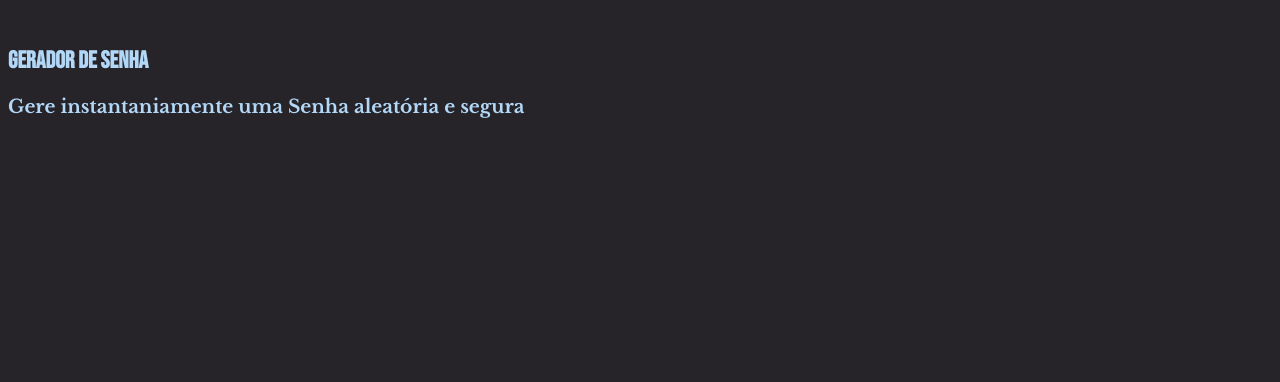
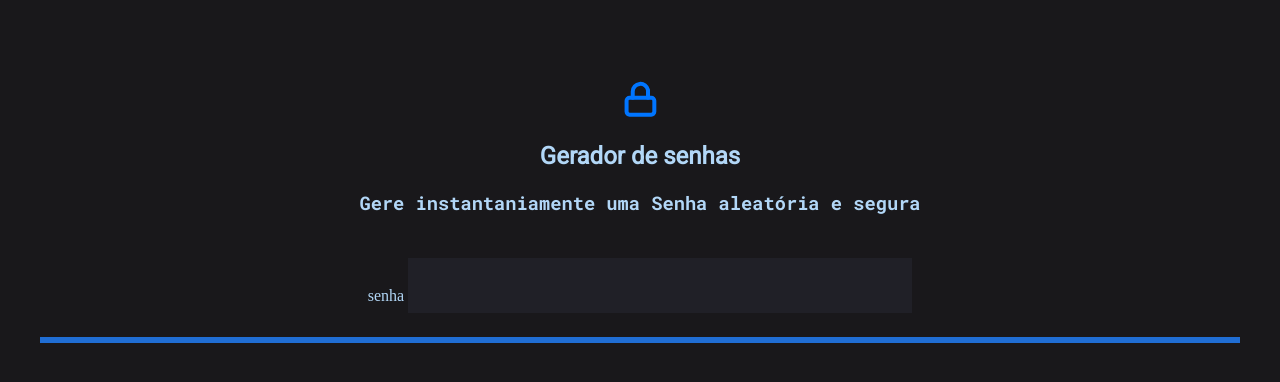
Before and after one commit to erikaapparecido/gerador-de-senha, a plain HTML site: page index.html in a window 1280 px wide. Drawn offline with nearby package versions, Linux system fonts and the light colour scheme.

Commit message:
Add files via upload

```diff
--- a/index.html
+++ b/index.html
@@ -1,23 +1,29 @@
 <!DOCTYPE html>
-<html lang="en">
+<html lang="pt-br">
 <head>
     <meta charset="UTF-8">
-    <meta http-equiv="X-UA-Compatible" content="IE=edge">
     <meta name="viewport" content="width=device-width, initial-scale=1.0">
-    <title>Gerador De Senha 3-A</title><link rel="stylesheet" href="style.css">
-
+    <title>Gerador de Senhas</title>
+    <link rel="stylesheet" href="style.css">
     <link rel="preconnect" href="https://fonts.googleapis.com">
-<link rel="preconnect" href="https://fonts.gstatic.com" crossorigin>
-<link href="https://fonts.googleapis.com/css2?family=Bebas+Neue&family=Libre+Baskerville:ital,wght@0,400;0,700;1,400&family=Roboto+Mono:ital,wght@0,100..700;1,100..700&display=swap" rel="stylesheet">
-
-<link rel="preconnect" href="https://fonts.googleapis.com">
-<link rel="preconnect" href="https://fonts.gstatic.com" crossorigin>
-<link href="https://fonts.googleapis.com/css2?family=Bebas+Neue&family=Libre+Baskerville:ital,wght@0,400;0,700;1,400&family=Roboto+Mono:ital,wght@0,100..700;1,100..700&display=swap" rel="stylesheet">
-
+    <link rel="preconnect" href="https://fonts.gstatic.com" crossorigin>
+    <link href="https://fonts.googleapis.com/css2?family=Roboto&display=swap" rel="stylesheet">
+    <link rel="preconnect" href="https://fonts.googleapis.com">
+    <link rel="preconnect" href="https://fonts.gstatic.com" crossorigin>
+    <link href="https://fonts.googleapis.com/css2?family=Roboto+Mono:ital,wght@0,100..700;1,100..700&display=swap" rel="stylesheet">
 </head>
 <body>
-    <img src="" alt="">
-    <h2 class="titulo-principal">Gerador De Senha</h2>
-    <h3 class="titulo-secundario">Gere instantaniamente uma Senha aleatória e segura</h3>
+    <section class="conteudo">
+        <div class="conteudo-titulo">
+            <img src="unlock.svg" alt="">
+            <h2 class="titulo-principal">Gerador de senhas</h2>
+            <h3 class="titulo-secundario">Gere instantaniamente uma Senha aleatória e segura</h3>
+                <div>
+                    <div class="conteudo-senha">
+                        <label for="senha">senha</label>
+                        <input name="senha" type="text" id="campo-senha">
+                    </div>
+    </section>
+
 </body>
 </html>
--- a/style.css
+++ b/style.css
@@ -1,11 +1,11 @@
 :root{
     --branco: rgb(178, 215, 247);
-    --cordefundo:  rgb(38, 36, 41);
-    --fundodasenha: rgb(44, 44, 57);
-    --fundotexto: rgb(45, 40, 77);
-    --borda: rgb(212, 32, 137);
-    --libreBaskerville:"Libre Baskerville", serif;
-    --bebasNeue: "Bebas Neue", sans-serif;;
+    --cordefundo:  rgb(25, 24, 27);
+    --fundodasenha: rgb(32, 32, 39);
+    --fundotexto: rgb(28, 25, 44);
+    --borda: rgb(32, 110, 212);
+    --roboto: "Roboto", sans-serif;
+    --robotoMono: "Roboto Mono", monospace;
 }
 
 body{
@@ -14,9 +14,38 @@ body{
 }
 
 .titulo-principal{
-    font-family: var(--bebasNeue);
+    font-family: var(--roboto);
 }
 
 .titulo-secundario{
-    font-family: var(--libreBaskerville);
+    font-family: var(--robotoMono);
 }
+
+.conteudo-titulo{
+    text-align: center;
+    margin-top: 80px;
+}
+
+.conteudo-senha{
+    background-color: var(--fundoSenha);
+    padding: 24px;
+    border-bottom: 6px solid var(--borda);
+    margin-top: 10px;
+}
+
+#campo-senha{
+    background-color: var(--fundodasenha);
+    border: none;
+    color: var(--branco);
+    font-family: var(--robotoMono);
+    font-size: 40px;
+}
+
+#campo-senha:focus{
+    outline: none;
+}
+
+.conteudo{
+    max-width: 1200px;
+    margin: 0 auto;
+}
```
Also changed, not shown: unlock.svg (added).
